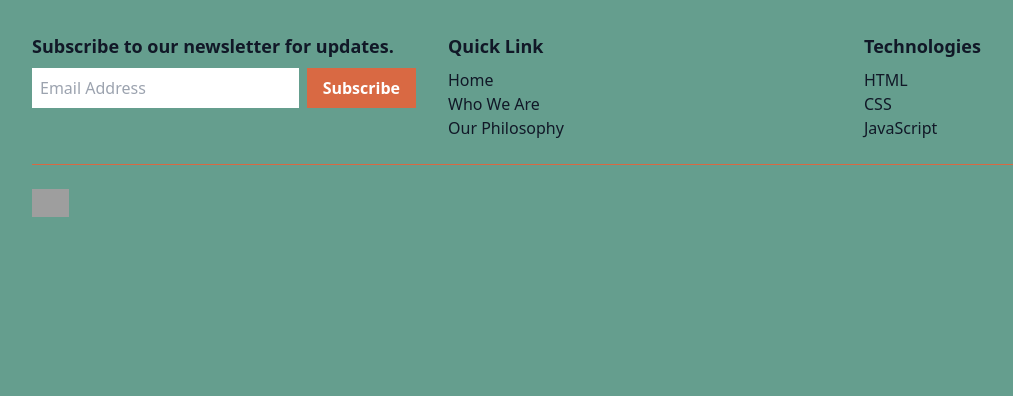
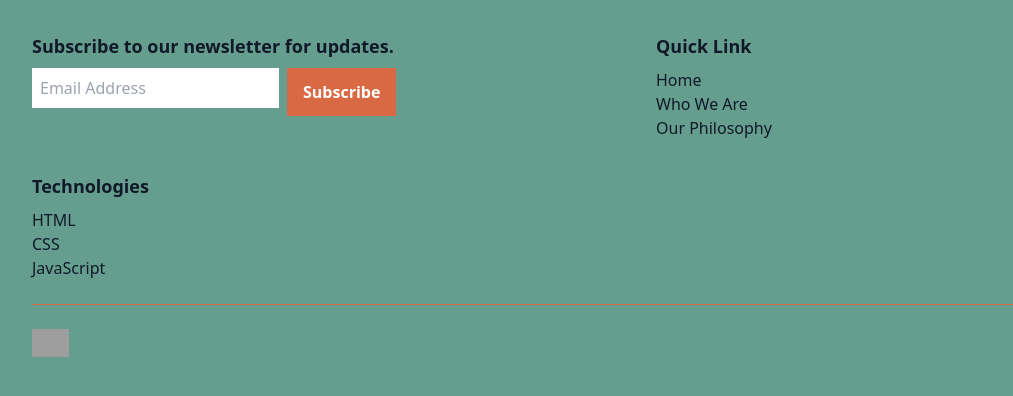
Before and after one commit to Wendy002/NOXNGC450_WF02401_GroupA_NoxoloNgcobo_SDF09, a website: page src/index.html in a window 1280 px wide. Shown: the whole page, without its empty margins (0-1013 px from the left). Drawn offline with nearby package versions, Linux system fonts and the light colour scheme; grey boxes are pictures that could not be loaded.

```diff
--- a/src/index.html
+++ b/src/index.html
@@ -11,12 +11,12 @@
 </head>
 <body >
     <footer class="bg-green-custom t p-8 min-h-screen">
-        <div class="container  mx-auto grid grid-cols-1 md:grid-cols-3 gap-8">
+        <div class="container -3mx-auto grid grid-cols-1 sm:grid-cols-1 md:grid-cols-2  gap-8">
             <div class="mb-8 md:mb-0 flex flex-col">
                 <h2 class="text-lg mb-2 text-gray-900 font-semibold" >Subscribe to our newsletter for updates.</h2>
-                <div class="flex">
-                    <input id="email" type="text" placeholder="Email Address" class="p-2 mr-2 w-full">
-                    <button class="btn-orange-custom py-2 px-4 text-white font-semibold">
+                <div class="flex flex-col md:flex-row ">
+                    <input id="email" type="text" placeholder="Email Address" class=" input-custom p-2 mb-2 md:mr-2 w-full md:w-auto">
+                    <button class="btn-orange-custom py-2 px-4 text-white font-semibold w-full md:w-auto">
                         Subscribe
                     </button>
                 </div>
```
Also changed, not shown: dist/output.css.
